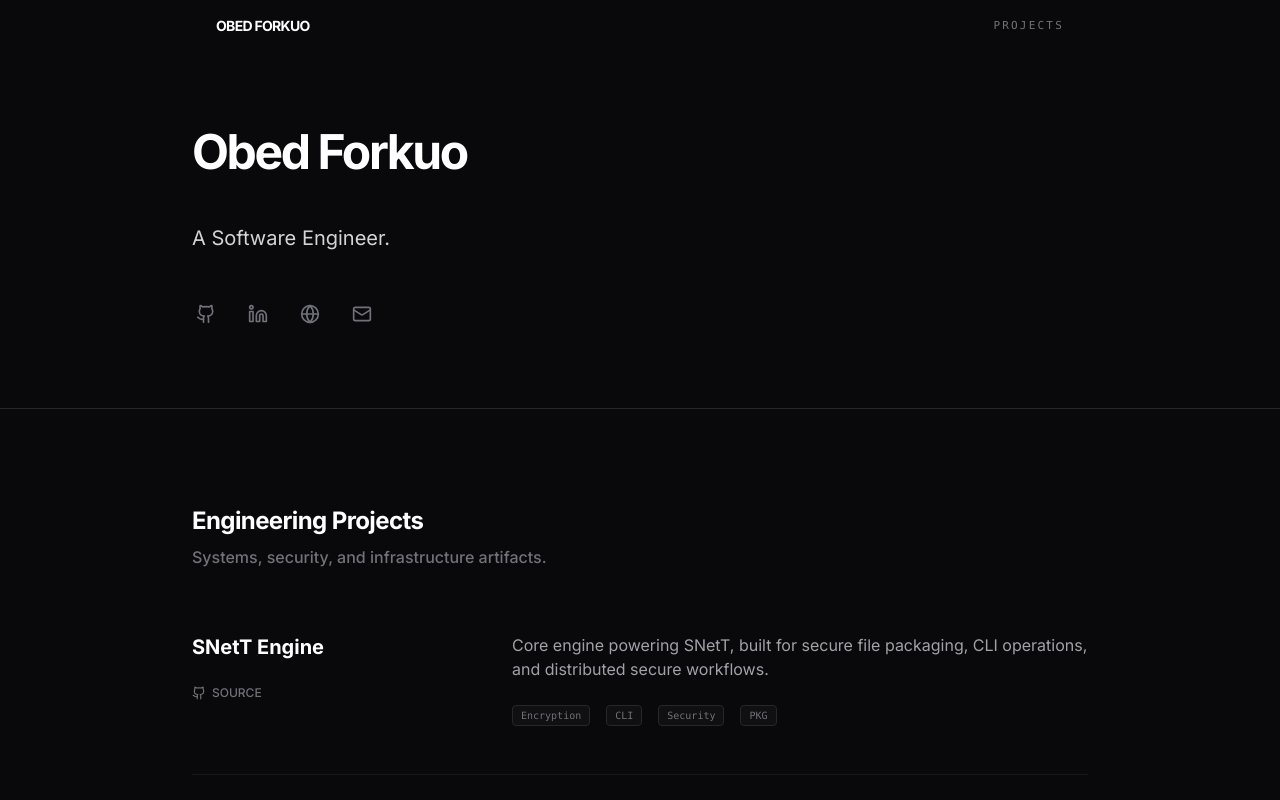
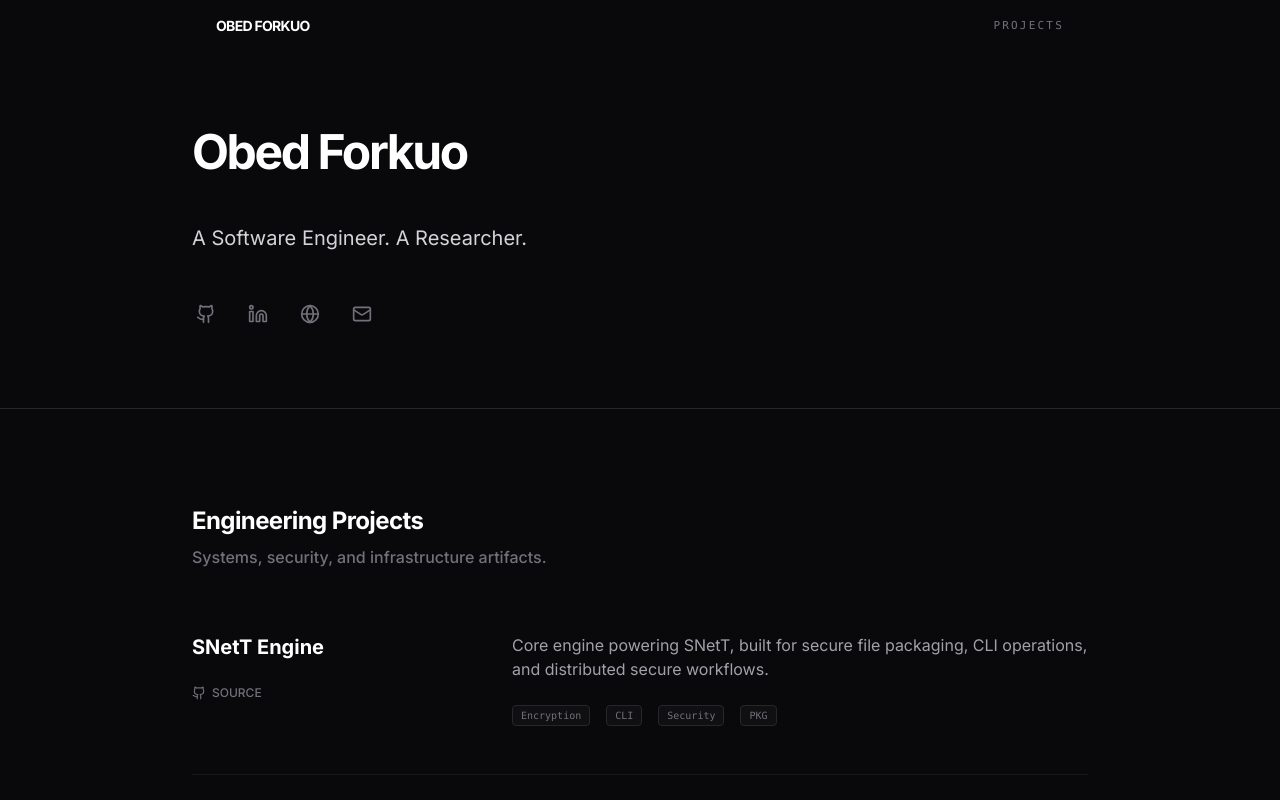
Before and after one commit to Owbird/Owbird, a Next.js app: page / in a window 1280 px wide. Shown: the top 800 px of the page. Built offline with nearby package versions, Linux system fonts and the light colour scheme.

Commit message:
chore: Update hero content

```diff
--- a/components/hero.tsx
+++ b/components/hero.tsx
@@ -12,7 +12,7 @@ export function Hero() {
 
         <div className="space-y-6 max-w-2xl">
           <p className="text-lg md:text-xl text-zinc-300 leading-relaxed">
-            A Software Engineer.
+            A Software Engineer. A Researcher.
           </p>
         </div>
 
@@ -45,7 +45,7 @@ export function Hero() {
             <Globe className="h-5 w-5" />
           </a>
           <a
-            href="mailto:fork.obed@gmail.com"
+            href="mailto:me@owbird.dev"
             className="text-zinc-500 hover:text-white transition-colors p-1"
             title="Email"
           >
```
